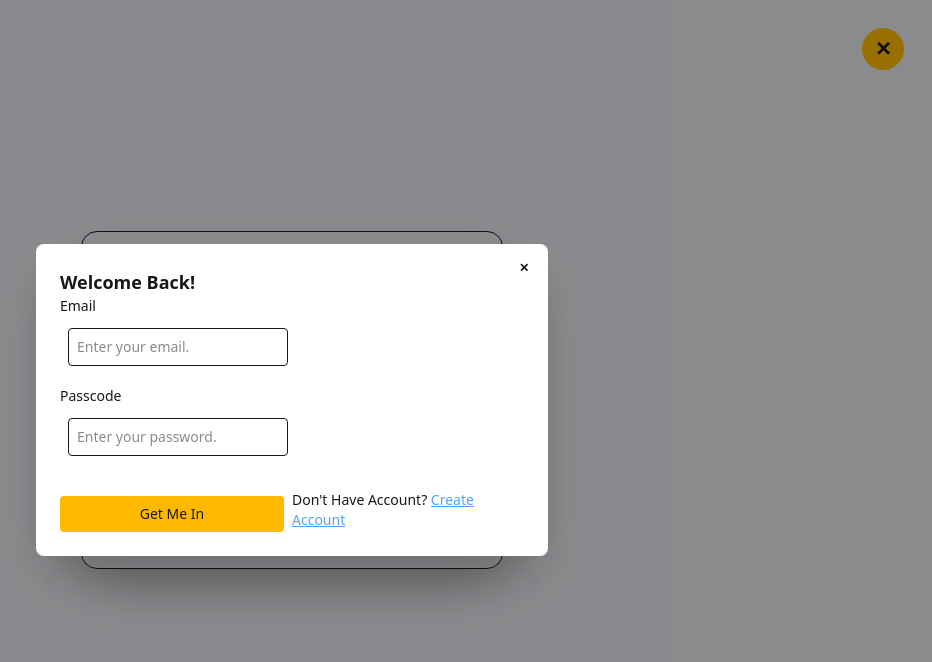
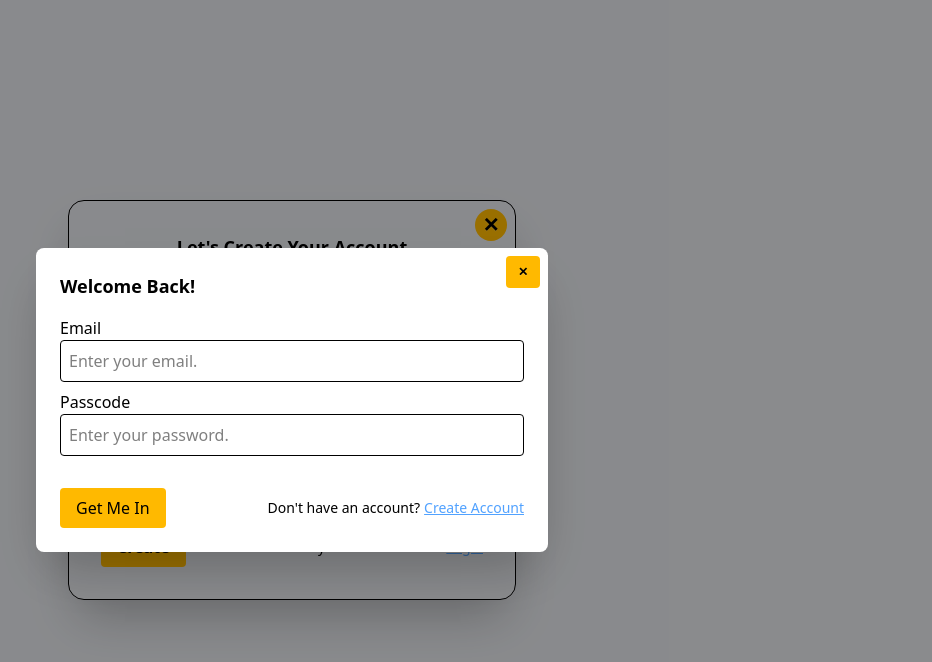
Before and after one commit to solutiontech214/BookStore, a React (Vite) app in the folder Frontend/: page /signup in a window 1280 px wide. Both pictures are taken after a click on the button "Login". Shown: the top 662 px of the page, without its empty margins (348-1280 px from the left). Built offline with nearby package versions, Linux system fonts and the light colour scheme.

Commit message:
Improve UI and forms for book app components
Enhanced Cards, FreeBook, Login, and Signup components for better layout, accessibility, and form validation. Updated styles for carousel navigation in index.css and set Vite base path. Also upgraded Vite dependency in package files.

```diff
--- a/Frontend/src/components/Cards.jsx
+++ b/Frontend/src/components/Cards.jsx
@@ -1,32 +1,37 @@
-import React from 'react'
+import React from 'react';
 
-const Cards = ({item}) => {
-    console.log(item)
+const Cards = ({ item }) => {
   return (
-   <>
-   <div>
-    <div className="card bg-base-100 w-92 md:w-72  transition-all ease-in-out mb-10 hover:shadow-gray-600   hover:shadow-xl border-1 dark:border-0   space-x-2 rounded-lg max-w-80  hover:scale-105 dark:bg-black dark:text-white duration-300 ">
+    <div className="p-3"> {/* Add padding to separate cards properly */}
+      <div className="card bg-base-100 w-full md:w-72 transition-all ease-in-out hover:shadow-xl border dark:border-0 rounded-lg hover:scale-105 duration-300 dark:bg-black dark:text-white overflow-hidden">
         <figure>
-    <img className='w-full h-fit'
+          <img
+            className="w-full h-60 object-cover rounded-t-lg"
             src={item.cover}
-      alt="Shoes" />
+            alt="Book Cover"
+          />
         </figure>
         <div className="card-body">
           <h2 className="card-title">
             {item.title}
             <div className="badge bg-green-300">{item.category}</div>
           </h2>
-    <p>A card component has a figure, a body part, and inside body there are title and actions parts</p>
-    <div className="card-actions justify-start">
-      <div className="badge badge-outline hover:text-amber-500">Author : {item.author}</div>
-      <div className="badge badge-outline hover:text-amber-500">Price : {item.price}</div>
-      <div className="badge badge-outline hover:text-amber-500">Read More</div>
+          <p className="text-sm">Find out more about this exciting book!</p>
+          <div className="card-actions justify-start flex-wrap gap-2">
+            <div className="badge badge-outline hover:text-amber-500">
+              Author: {item.author}
+            </div>
+            <div className="badge badge-outline hover:text-amber-500">
+              Price: {item.price}
+            </div>
+            <div className="badge badge-outline hover:text-amber-500">
+              Read More
             </div>
           </div>
         </div>
       </div>
-   </>
-  )
-}
+    </div>
+  );
+};
 
-export default Cards
+export default Cards;
--- a/Frontend/src/components/Login.jsx
+++ b/Frontend/src/components/Login.jsx
@@ -1,42 +1,67 @@
 import React from 'react'
 import { Link } from 'react-router-dom'
-import {useForm } from 'react-hook-form'
+import { useForm } from 'react-hook-form'
+
 const Login = () => {
   const {
     register,
     handleSubmit,
-
     formState: { errors },
   } = useForm()
 
-  const onSubmit = (data) => console.log(data)
+  const onSubmit = (data) => {
+    console.log(data)
+    document.getElementById("my_modal_3").close() // close the modal after login
+  }
+
   return (
     <>
       <dialog id="my_modal_3" className="modal">
         <div className="modal-box dark:text-black">
-    <form onSubmit={handleSubmit(onSubmit)} method="dialog">
-      {/* if there is a button in form, it will close the modal */}
-      <button onClick={()=>document.getElementById("my_modal_3").hidePopover()} className="btn btn-sm btn-circle btn-ghost absolute right-2 top-2">✕</button>
+          {/* Close Button */}
+          <button
+            type="button"
+            onClick={() => document.getElementById("my_modal_3").close()}
+            className="btn btn-sm btn-circle btn-ghost absolute right-2 top-2 bg-amber-400 px-4 py-2 rounded text-black font-semibold hover:scale-105"
+          >
+            ✕
+          </button>
 
-    <h3 className="font-bold text-lg">Welcome Back!</h3>
-   <div>
-    <span>Email</span> <br />
-    <input type="email" placeholder='Enter your email.' name="email" className='p-2 ml-2 mb-5 mt-3 left-10 border-1 rounded'
-    {...register("email", { required: true })}
+          {/* Heading */}
+          <h3 className="font-bold text-lg mb-4">Welcome Back!</h3>
+
+          {/* Login Form */}
+          <form onSubmit={handleSubmit(onSubmit)}>
+
+            <label>Email</label>
+            <input
+              type="email"
+              placeholder="Enter your email."
+              className="w-full p-2 mb-2 border rounded"
+              {...register("email", { required: "Email is required" })}
             />
-    {errors.email && <span className='ml-2 text-red-600'>This field is required</span>}
-    <br />
-    <span>Passcode </span> <br />
-    <input type="password" placeholder='Enter your password.'
-    name="password "className='p-2 ml-2  mt-3 left-10 border-1 rounded'
-    {...register("password", { required: true })}
+            {errors.email && <p className="text-red-600 text-sm mb-3">{errors.email.message}</p>}
+
+            <label>Passcode</label>
+            <input
+              type="password"
+              placeholder="Enter your password."
+              className="w-full p-2 mb-2 border rounded"
+              {...register("password", { required: "Password is required" })}
             />
-    {errors.password && <span className='ml-2 text-red-600'>This field is required</span>}
-    <br />
-    <div className='grid grid-cols-2 felx justify-center items-center content-center'>
-          <button type='submit' className=' mt-10  bg-amber-400 px-3 py-2 rounded mr-2'>Get Me In</button>
-          <h2 className='mt-8 text-sm'>Don't Have Account? <Link to={'/signup'} className='text-blue-400 underline'>Create Account</Link></h2>
+            {errors.password && <p className="text-red-600 text-sm mb-3">{errors.password.message}</p>}
 
+            {/* Submit & Switch to Signup */}
+            <div className="flex justify-between items-center mt-6">
+              <button type="submit" className="bg-amber-400 px-4 py-2 rounded hover:scale-105">
+                Get Me In
+              </button>
+
+              <div className="text-sm">
+                Don't have an account?
+                <Link to="/signup" className="text-blue-400 underline ml-1">
+                  Create Account
+                </Link>
               </div>
             </div>
           </form>
--- a/Frontend/src/components/Navbar.jsx
+++ b/Frontend/src/components/Navbar.jsx
@@ -51,7 +51,7 @@ const handleScroll = () => {
   return (
     <>
       <div className={`max-w-screen-2xl container mx-auto md:px-20 px-5 fixed top-0 left-0 right-0
-        ${sticky?"sticky-navbar shadow-lg bg-orange-200 dark:bg-gray-700 ease-in-out transition-all duration-500 z-50":""}`}>
+        ${sticky?"sticky-navbar shadow-lg bg-orange-200 dark:bg-gray-700 ease-in-out transition-all duration-500 z-50":""} ${sticky ? "shadow-lg" : ""}`}>
         <div className="navbar  ">
           {" "}
           {/*shadow-sm*/}
--- a/Frontend/src/components/Signup.jsx
+++ b/Frontend/src/components/Signup.jsx
@@ -1,34 +1,86 @@
 import React from 'react'
 import { Link } from 'react-router-dom'
 import Login from './Login'
+import { useForm } from 'react-hook-form'
 
 const Signup = () => {
+  const {
+    register,
+    handleSubmit,
+    formState: { errors },
+  } = useForm()
+
+  const onSubmit = (data) => console.log(data)
+
   return (
     <>
-    <div className='flex h-screen justify-center content-center items-center bg-gray-200 dark:bg-black'>
-      <div  className="">
-  <div className="  dark:text-white border-1  rounded-2xl shadow-2xl dark:bg-gray-700 p-5">
-    <form method="dialog">
-      {/* if there is a button in form, it will close the modal */}
-     <Link to='/' > <button  className="btn btn-sm btn-circle btn-ghost absolute right-2 top-2 p-5 m-5 hover:scale-125  bg-amber-400 text-xl" >✕</button></Link>
-    </form>
-    <h3 className="font-bold text-lg mb-3">Let's Create Ur Account</h3>
-   <div>
-    <span>Name</span> <br />
-    <input type="text" placeholder='Enter your Name.' className='p-2 ml-2 mb-5 mt-3 left-10 border-1 rounded' /> <br />
-    <span>Passcode </span> <br />
-    <input type="passward" placeholder='Enter your password.' className='p-2 ml-2  mt-3 left-10 border-1 rounded' />
-    <br />
-    <div className='grid grid-cols-2 felx justify-center items-center content-center'>
-          <button className=' mt-10  bg-amber-400 px-3 py-2 rounded mr-2'>Create</button>
-          <h2 className='mt-8 text-sm'>Already Have Account? <button onClick={()=>document.getElementById('my_modal_3').showModal()} className='text-blue-400 underline cursor-pointer'>Login</button>  <Login /></h2>
+      <div className='flex h-screen justify-center items-center bg-gray-200 text-black dark:bg-black '>
+        <div className=" border rounded-2xl shadow-2xl  p-8 w-full max-w-md relative dark:bg-gray-100 ">
 
+          {/* Close Button */}
+          <Link to='/'>
+            <button className="btn btn-sm btn-circle btn-ghost absolute right-2 top-2 hover:scale-125 bg-amber-400 text-xl">✕</button>
+          </Link>
 
-    </div>
-   </div>
-  </div>
-</div>
-    </div>
+          {/* Heading */}
+          <h3 className="font-bold text-lg mb-5 text-center">Let's Create Your Account</h3>
+
+          {/* Signup Form */}
+          <form onSubmit={handleSubmit(onSubmit)}>
+
+            {/* Name Field */}
+            <label className='block mb-1'>Name</label>
+            <input
+              type="text"
+              placeholder='Enter your Name.'
+              className='w-full p-2 mb-1 border rounded text-black'
+              {...register("name", { required: "Name is required" })}
+            />
+            {errors.name && <p className='text-red-600 text-sm mb-4'>{errors.name.message}</p>}
+
+            {/* Email Field */}
+            <label className='block mb-1'>Email</label>
+            <input
+              type="text"
+              placeholder='Enter your Email.'
+              className='w-full p-2 mb-1 border rounded text-black'
+              {...register("email", { required: "Email is required" })}
+            />
+            {errors.email && <p className='text-red-600 text-sm mb-4'>{errors.email.message}</p>}
+
+            {/* Password Field */}
+            <label className='block mb-1'>Passcode</label>
+            <input
+              type="password"
+              placeholder='Enter your password.'
+              className='w-full p-2 mb-1 border rounded text-black'
+              {...register("password", { required: "Password is required" })}
+            />
+            {errors.password && <p className='text-red-600 text-sm mb-6'>{errors.password.message}</p>}
+
+            {/* Submit + Login */}
+            <div className='flex justify-between items-center mt-6'>
+              <button type="submit" className='bg-amber-400 px-4 py-2 rounded text-black font-semibold hover:scale-105'>
+                Create
+              </button>
+
+              <div className='text-sm text-black '>
+                Already have an account?
+                <button
+                  type="button"
+                  onClick={() => document.getElementById('my_modal_3').showModal()}
+                  className='text-blue-400 underline ml-1'
+                >
+                  Login
+                </button>
+              </div>
+            </div>
+          </form>
+
+          {/* Login Modal */}
+          <Login />
+        </div>
+      </div>
     </>
   )
 }
--- a/Frontend/src/index.css
+++ b/Frontend/src/index.css
@@ -1,3 +1,13 @@
 @import "tailwindcss";
 @plugin "daisyui";
 @custom-variant dark (&:where(.dark, .dark *));
+/* slider.css */
+.slick-prev:before,
+.slick-next:before {
+  color: black !important;
+}
+
+[data-theme='dark'] .slick-prev:before,
+[data-theme='dark'] .slick-next:before {
+  color: white !important;
+}
--- a/Frontend/vite.config.js
+++ b/Frontend/vite.config.js
@@ -5,4 +5,5 @@ import react from '@vitejs/plugin-react'
 // https://vite.dev/config/
 export default defineConfig({
   plugins: [react(), tailwindcss()],
+  base:'/'
 })
```
Also changed, not shown: Frontend/package.json (+3 -4 lines), Frontend/src/components/FreeBook.jsx (+27 -27 lines), 1 other file (tests, documents, lock files or other folders). Lines whose indentation alone changed are shown as unchanged.
